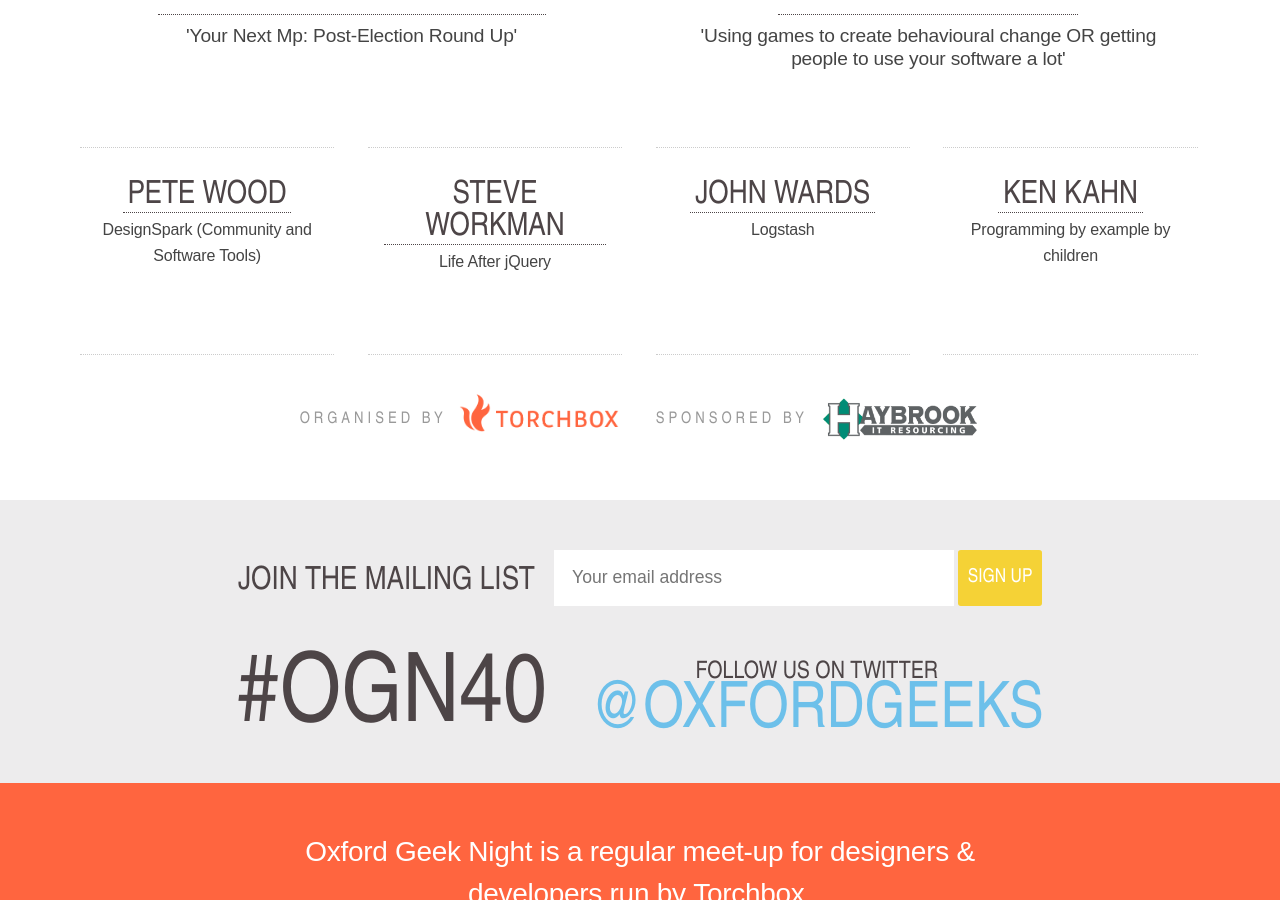
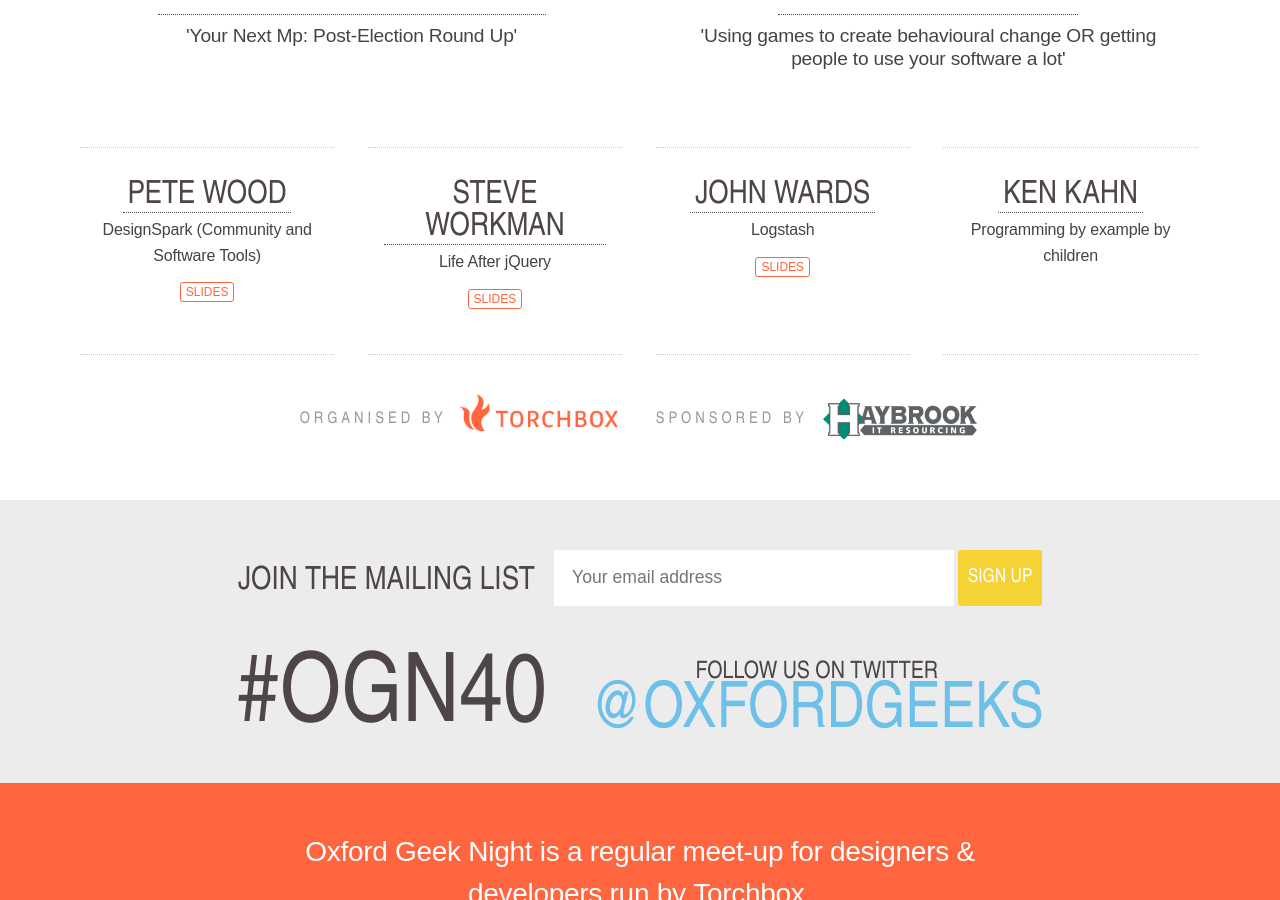
Before and after one commit to torchbox/ogn, a Jekyll site: the page built from _posts/2015-05-13-ogn40.markdown, in a window 1280 px wide and 900 px high, scrolled down 701 px. Built offline with Jekyll 4.4.1, drawn with Linux system fonts in a browser that asks for light colours; nearby versions of some CDN libraries; Markdown is read by kramdown in place of the engine named in the settings.

Commit message:
Added slides

```diff
--- a/_posts/2015-05-13-ogn40.markdown
+++ b/_posts/2015-05-13-ogn40.markdown
@@ -32,7 +32,7 @@
         <p>'Your Next Mp: Post-Election Round Up'</p>
         <!--
         <div class="downloads">
-            <a href="/">Slides</a>
+            <a href="http://media.ogn.s3.amazonaws.com/ogn40/yournextmp.pdf">Slides</a>
         </div> -->
     </li>
     <li itemprop="performer" itemscope="itemscope" itemtype="http://schema.org/Person">
@@ -40,7 +40,7 @@
         <p>'Using games to create behavioural change OR getting people to use your software a lot'</p>
         <!--
         <div class="downloads">
-            <a href="/">Slides</a>
+            <a href="http://media.ogn.s3.amazonaws.com/ogn40/geek3.pptx">Slides</a>
         </div> -->
     </li>
 
@@ -50,14 +50,23 @@
     <li itemprop="performer" itemscope="itemscope" itemtype="http://schema.org/Person">
         <a href="http://www.rs-online.com/designspark/electronics/eng/blog/hack-superman-launch-day" itemprop="url"><h2 itemprop="name">Pete Wood</h2></a>
         <p>DesignSpark (Community and Software Tools)</p>
+        <div class="downloads">
+            <a href="http://media.ogn.s3.amazonaws.com/ogn40/DesignSpark.pptx">Slides</a>
+        </div>
     </li>
     <li itemprop="performer" itemscope="itemscope" itemtype="http://schema.org/Person">
         <a href="http://www.steveworkman.com" itemprop="url"><h2 itemprop="name">Steve Workman</h2></a>
         <p>Life After jQuery</p>
+        <div class="downloads">
+            <a href="http://media.ogn.s3.amazonaws.com/ogn40/LifeAfterjQuery.pptx">Slides</a>
+        </div>
     </li>
     <li itemprop="performer" itemscope="itemscope" itemtype="http://schema.org/Person">
         <a href="http://tripadvisor.co.uk" itemprop="url"><h2 itemprop="name">John Wards</h2></a>
         <p>Logstash</p>
+        <div class="downloads">
+            <a href="http://media.ogn.s3.amazonaws.com/ogn40/Logstash.pdf">Slides</a>
+        </div>
     </li>
     <li itemprop="performer" itemscope="itemscope" itemtype="http://schema.org/Person">
         <a href="https://github.com/ToonTalk/ToonTalk/wiki" itemprop="url"><h2 itemprop="name">Ken Kahn</h2></a>
```
